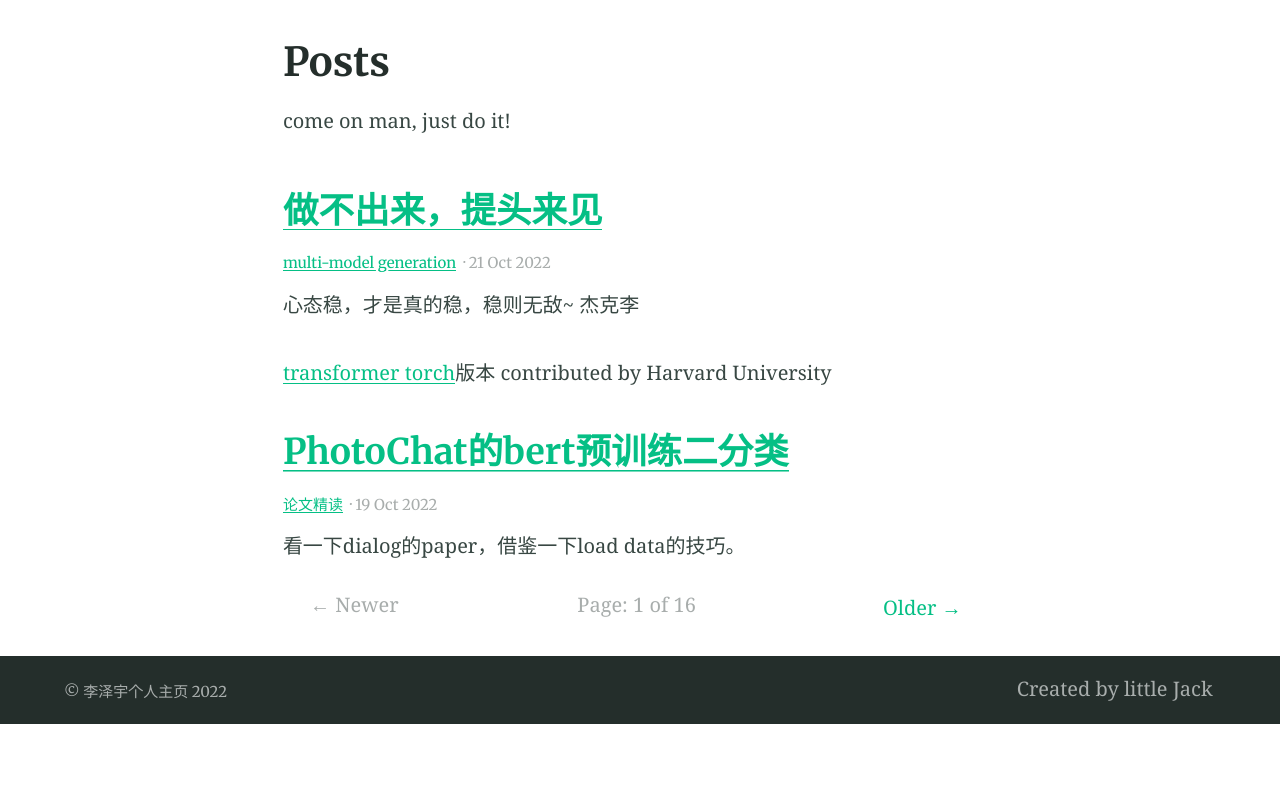
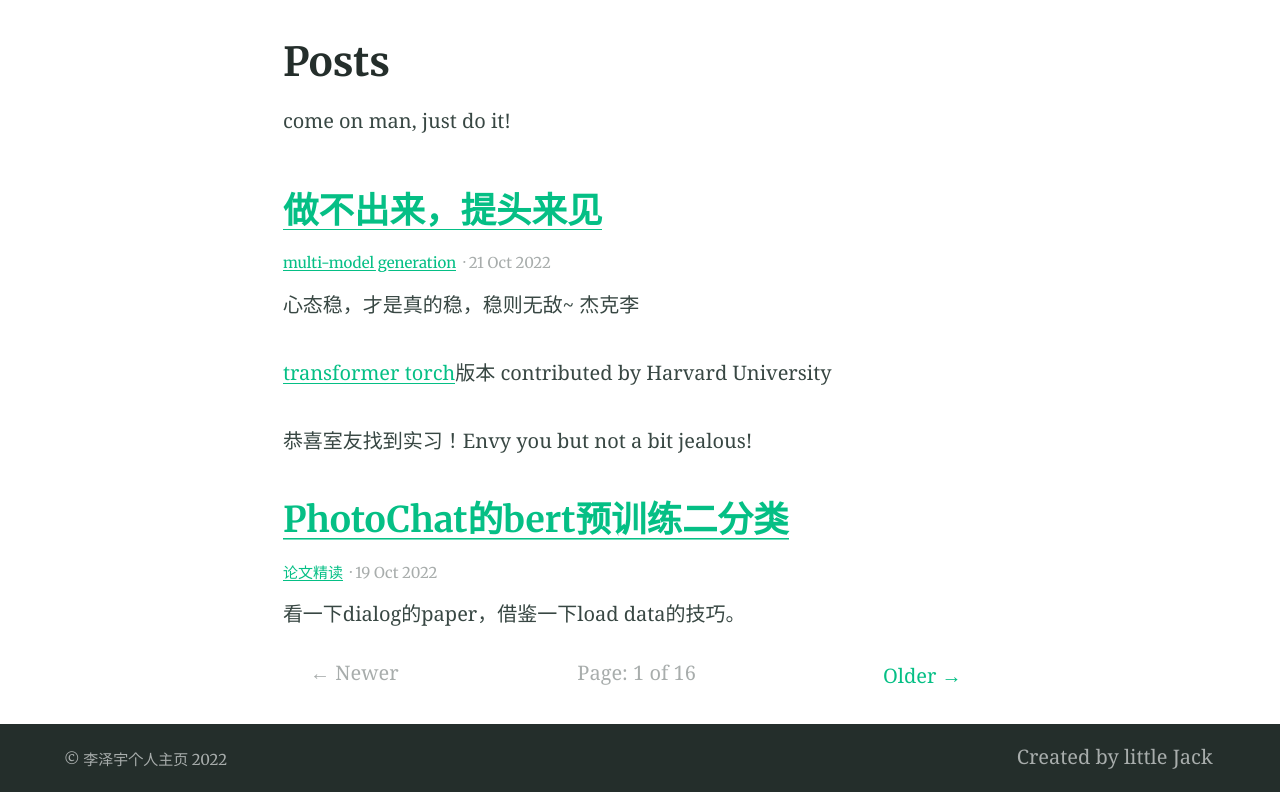
Before and after one commit to lizeyujack/lizeyujack.github.io, a Jekyll site: the page built from blog/index.html, in a window 1280 px wide. Shown: the part 424-1216 px from the top of the page. Built offline with Jekyll 4.4.1, drawn with Linux system fonts in a browser that asks for light colours; the list of posts is cut into pages by our own code; before the commit the page ends 1148 px from its top, so only the background shows below that.

Commit message:
Update 2022-10-21-26.md

```diff
--- a/_posts/2022-10-21-26.md
+++ b/_posts/2022-10-21-26.md
@@ -10,6 +10,8 @@ feature_image: "https://user-images.githubusercontent.com/53364734/192078882-190
 心态稳，才是真的稳，稳则无敌~ 杰克李
 
 [transformer torch](https://github.com/harvardnlp/annotated-transformer)版本 contributed by Harvard University
+
+恭喜室友找到实习！Envy you but not a bit jealous!
 <!-- more -->
 
 
```
